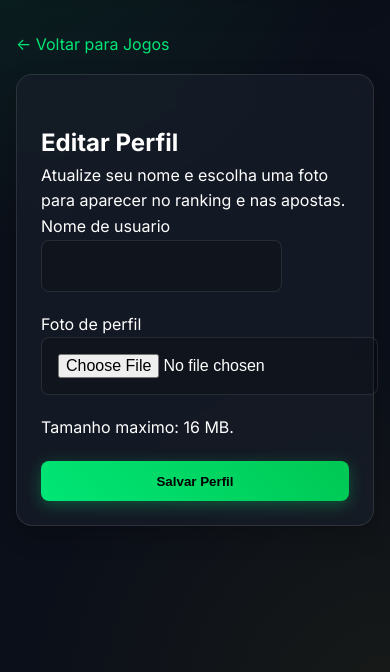
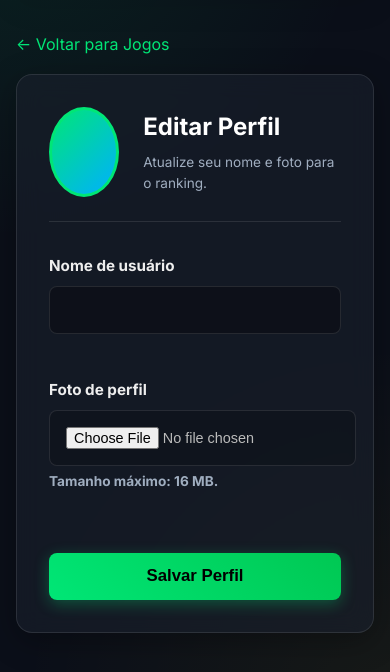
Before and after one commit to herbertt007/suportebet, a Flask app: template templates/profile.html in a window 390 px wide. Shown: the part 132-804 px from the top of the page. Run offline with Flask 3, Linux system fonts and the light colour scheme; the template is opened without the code that fills it, so the values that code supplies are empty; some libraries are stand-ins or nearby versions.

Commit message:
fix mobile sidebar visibility and update profile styling

```diff
--- a/templates/dashboard.html
+++ b/templates/dashboard.html
@@ -1197,8 +1197,10 @@
 
 /* ====== Responsivo ====== */
 @media (max-width: 1100px) {
-    .dashboard-grid { grid-template-columns: 25% 1fr; }
-    .history-sidebar { display: none; }
+    .dashboard-grid { grid-template-columns: 1fr; }
+    .ranking-sidebar { order: 3; margin-top: 1rem; }
+    .games-main { order: 1; }
+    .history-sidebar { display: block; order: 2; margin-top: 1rem; }
 }
 @media (max-width: 700px) {
     .user-header-bar {
--- a/templates/profile.html
+++ b/templates/profile.html
@@ -2,6 +2,85 @@
 
 {% block content %}
 <a href="{{ url_for('index') }}" style="display: inline-block; margin-bottom: 1rem;">&larr; Voltar para Jogos</a>
+
+<style>
+.profile-card {
+    background: var(--surface-color);
+    border: 1px solid var(--border-color);
+    border-radius: 16px;
+    padding: 2rem;
+    backdrop-filter: var(--glass-blur);
+    -webkit-backdrop-filter: var(--glass-blur);
+    max-width: 600px;
+    margin: 0 auto;
+    box-shadow: 0 8px 32px rgba(0,0,0,0.3);
+}
+.profile-preview {
+    display: flex;
+    align-items: center;
+    gap: 1.5rem;
+    margin-bottom: 2rem;
+    padding-bottom: 1.5rem;
+    border-bottom: 1px solid var(--border-color);
+}
+.profile-photo-large {
+    width: 90px;
+    height: 90px;
+    border-radius: 50%;
+    object-fit: cover;
+    border: 3px solid var(--primary-color);
+}
+.profile-photo-fallback {
+    display: flex;
+    align-items: center;
+    justify-content: center;
+    background: linear-gradient(135deg, var(--primary-color), #00b0ff);
+    color: #0b0f19;
+    font-size: 2.5rem;
+    font-weight: bold;
+}
+.profile-form label {
+    display: block;
+    margin-bottom: 1.5rem;
+    font-size: 0.95rem;
+    color: #eee;
+    font-weight: 600;
+}
+.profile-form input[type="text"] {
+    width: 100%;
+    padding: 0.8rem;
+    margin-top: 0.5rem;
+    border: 1px solid var(--border-color);
+    border-radius: 8px;
+    background: rgba(0,0,0,0.3);
+    color: #fff;
+    font-size: 1rem;
+    font-family: 'Inter', sans-serif;
+    transition: border-color 0.2s;
+}
+.profile-form input[type="text"]:focus {
+    border-color: var(--primary-color);
+    outline: none;
+}
+.profile-form input[type="file"] {
+    margin-top: 0.5rem;
+    display: block;
+    font-size: 0.9rem;
+    color: #bbb;
+}
+.profile-muted {
+    font-size: 0.85rem;
+    color: var(--text-muted);
+    margin-top: 0.3rem;
+}
+.profile-form-btn {
+    width: 100%;
+    padding: 0.85rem;
+    font-size: 1.05rem;
+    border-radius: 8px;
+    margin-top: 1rem;
+}
+</style>
 
 <div class="card profile-card">
     <div class="profile-preview">
@@ -11,24 +90,24 @@
             <span class="profile-photo-large profile-photo-fallback">{{ user.username[:1].upper() }}</span>
         {% endif %}
         <div>
-            <h2>Editar Perfil</h2>
-            <p class="profile-muted">Atualize seu nome e escolha uma foto para aparecer no ranking e nas apostas.</p>
+            <h2 style="font-size: 1.5rem; color: #fff; margin-bottom: 0.3rem;">Editar Perfil</h2>
+            <p class="profile-muted" style="margin-top: 0;">Atualize seu nome e foto para o ranking.</p>
         </div>
     </div>
 
     <form method="POST" enctype="multipart/form-data" class="profile-form" id="profile-form">
         <label>
-            Nome de usuario
+            Nome de usuário
             <input type="text" name="username" value="{{ user.username }}" required autocomplete="off" maxlength="40">
         </label>
 
         <label>
             Foto de perfil
             <input type="file" name="profile_photo" id="profile-photo-input" accept="image/png,image/jpeg,image/gif,image/webp">
+            <p class="profile-muted">Tamanho máximo: 16 MB.</p>
         </label>
-        <p class="profile-muted">Tamanho maximo: 16 MB.</p>
 
-        <button type="submit" class="btn">Salvar Perfil</button>
+        <button type="submit" class="btn profile-form-btn">Salvar Perfil</button>
     </form>
 </div>
 
```
